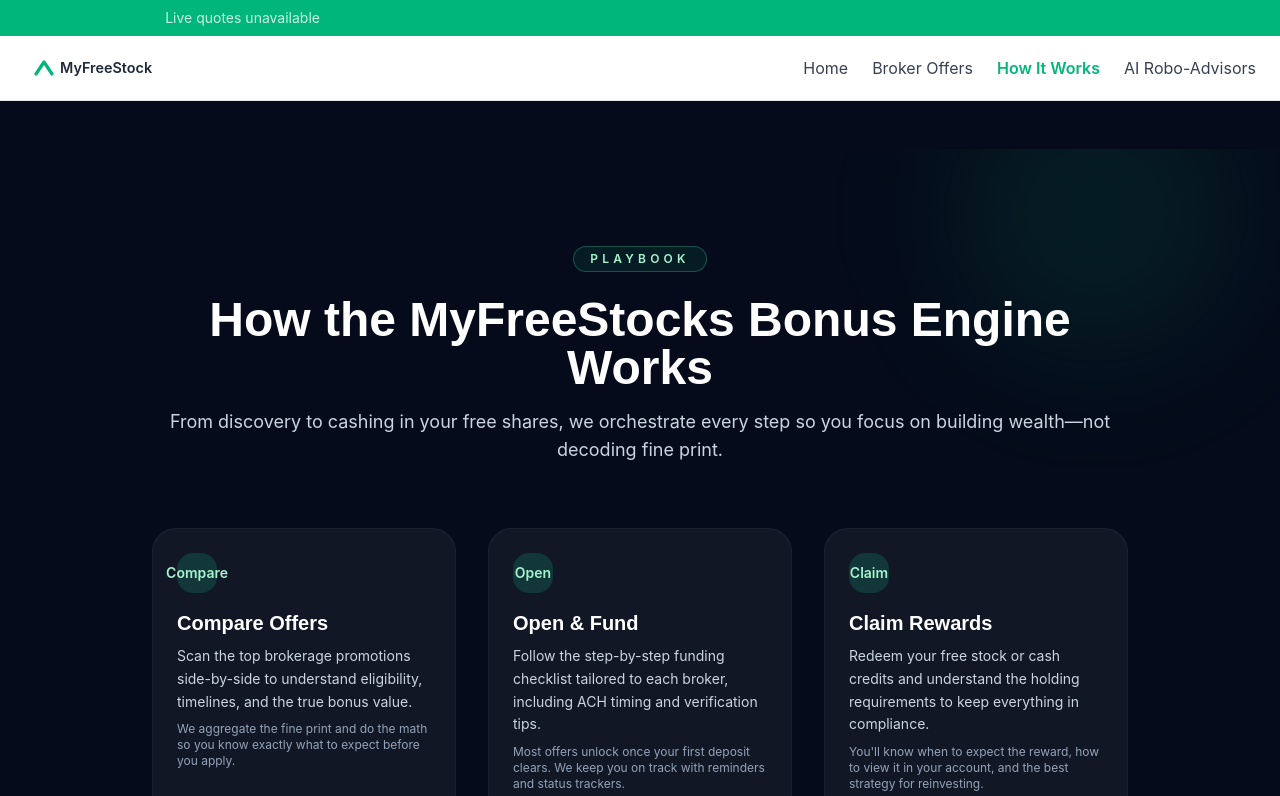
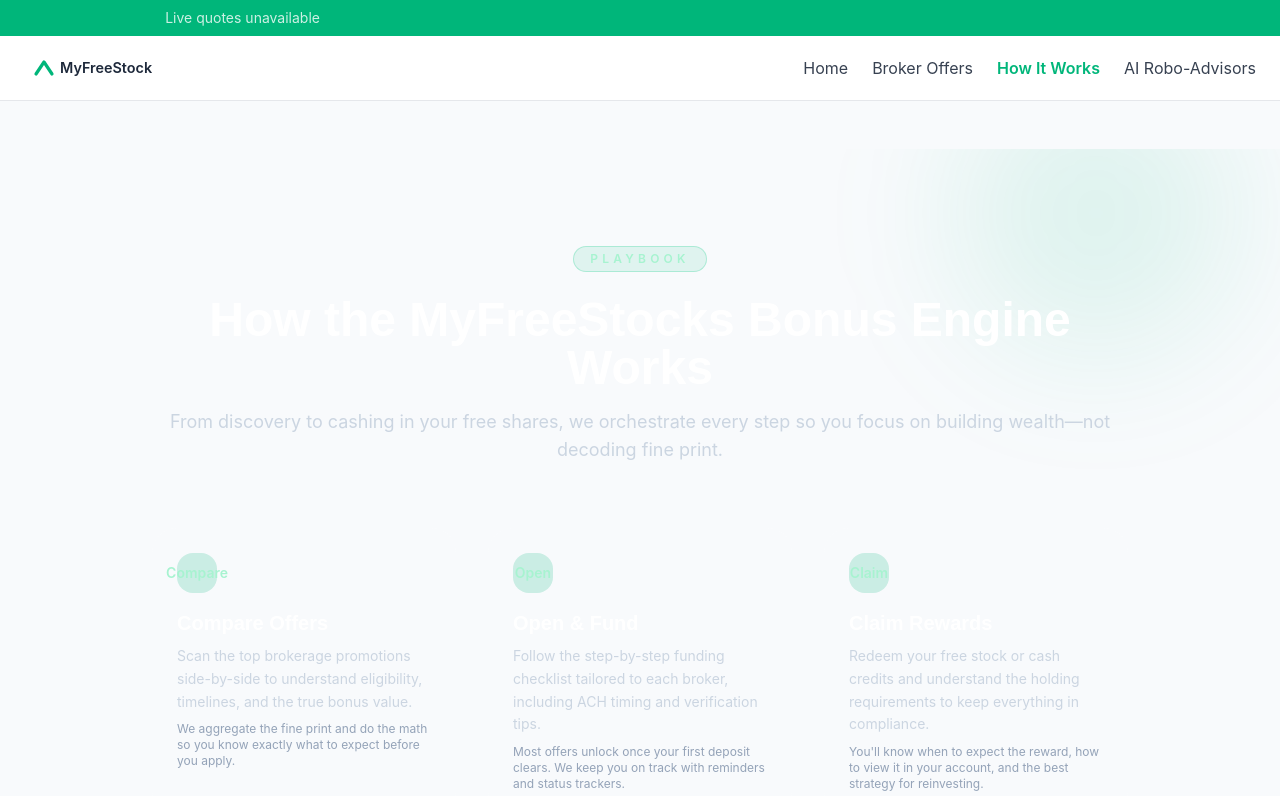
Before and after one commit to dregna/myfreestocks, a React (Vite) app: page /how-it-works in a window 1280 px wide. Shown: the top 796 px of the page. Built offline with nearby package versions, Linux system fonts and the light colour scheme; no server answers.

Commit message:
Use PageShell on How It Works page

```diff
--- a/src/components/Layout.jsx
+++ /dev/null
@@ -1,6 +0,0 @@
-import React from "react";
-import PageShell from "./layout/PageShell";
-
-export default function Layout({ children }) {
-  return <PageShell mainClassName="bg-[#050B1A] text-slate-100">{children}</PageShell>;
-}
--- a/src/pages/HowItWorks.jsx
+++ b/src/pages/HowItWorks.jsx
@@ -1,5 +1,5 @@
 import React from "react";
-import Layout from "../components/Layout";
+import PageShell from "../components/layout/PageShell";
 import MarketSentimentVisualizer from "../components/ai/MarketSentimentVisualizer";
 
 const workflowSteps = [
@@ -69,7 +69,7 @@
 
 export default function HowItWorks() {
   return (
-    <Layout>
+    <PageShell>
       <section className="text-center py-12">
         <div className="relative overflow-hidden">
           <div className="absolute -top-20 right-10 hidden h-72 w-72 rounded-full bg-emerald-500/10 blur-3xl lg:block" />
@@ -182,6 +182,6 @@
           </div>
         </div>
       </section>
-    </Layout>
+    </PageShell>
   );
 }
```
